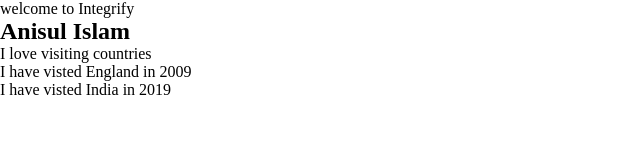
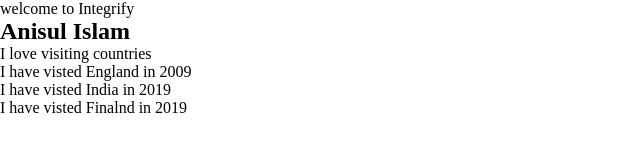
Before and after one commit to anisul-Islam/anisul-joureny-story, a plain HTML site: page index.html in a window 1280 px wide. Shown: the whole page, without its empty margins (0-640 px from the left). Drawn offline with Linux system fonts and the light colour scheme.

Commit message:
ADD journey to Finland

```diff
--- a/index.html
+++ b/index.html
@@ -12,5 +12,6 @@
     <p>I love visiting countries</p>
     <p>I have visted England in 2009</p>
     <p>I have visted India in 2019</p>
+    <p>I have visted Finalnd in 2019</p>
   </body>
 </html>
```
